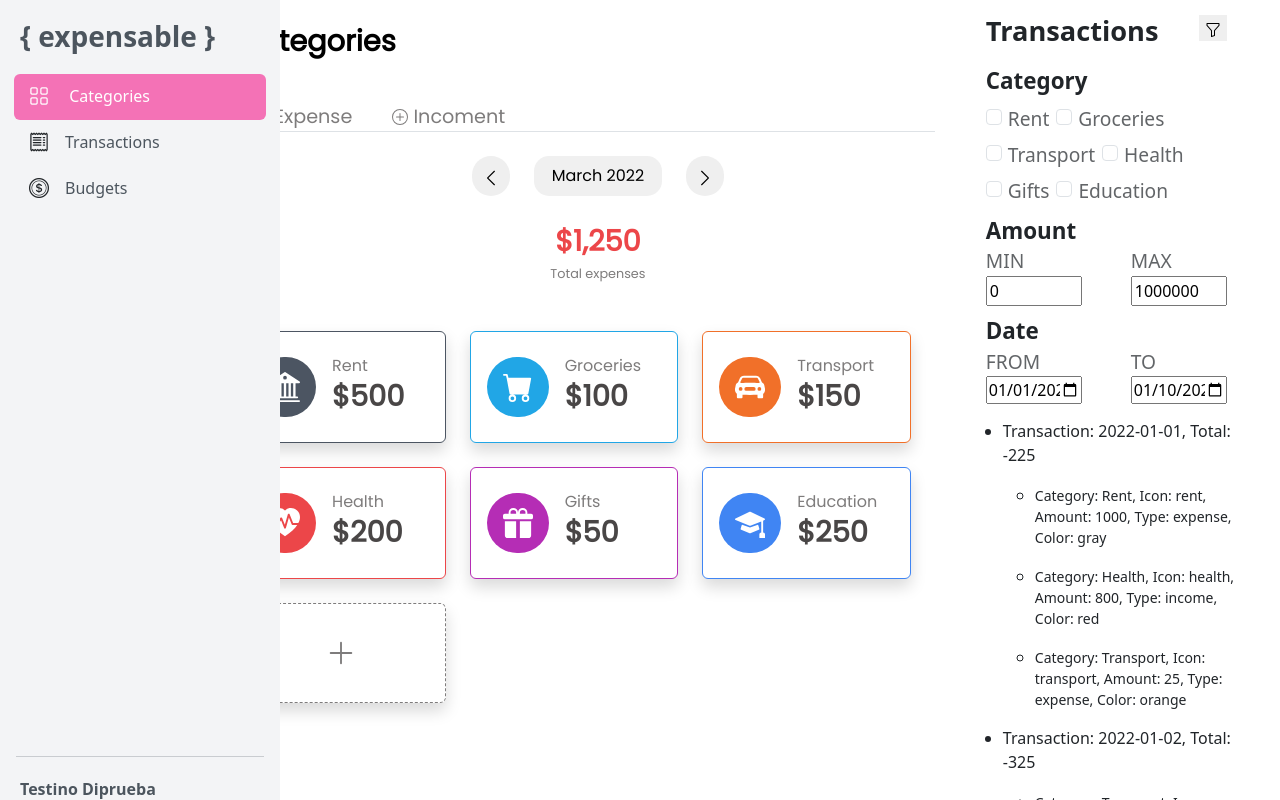
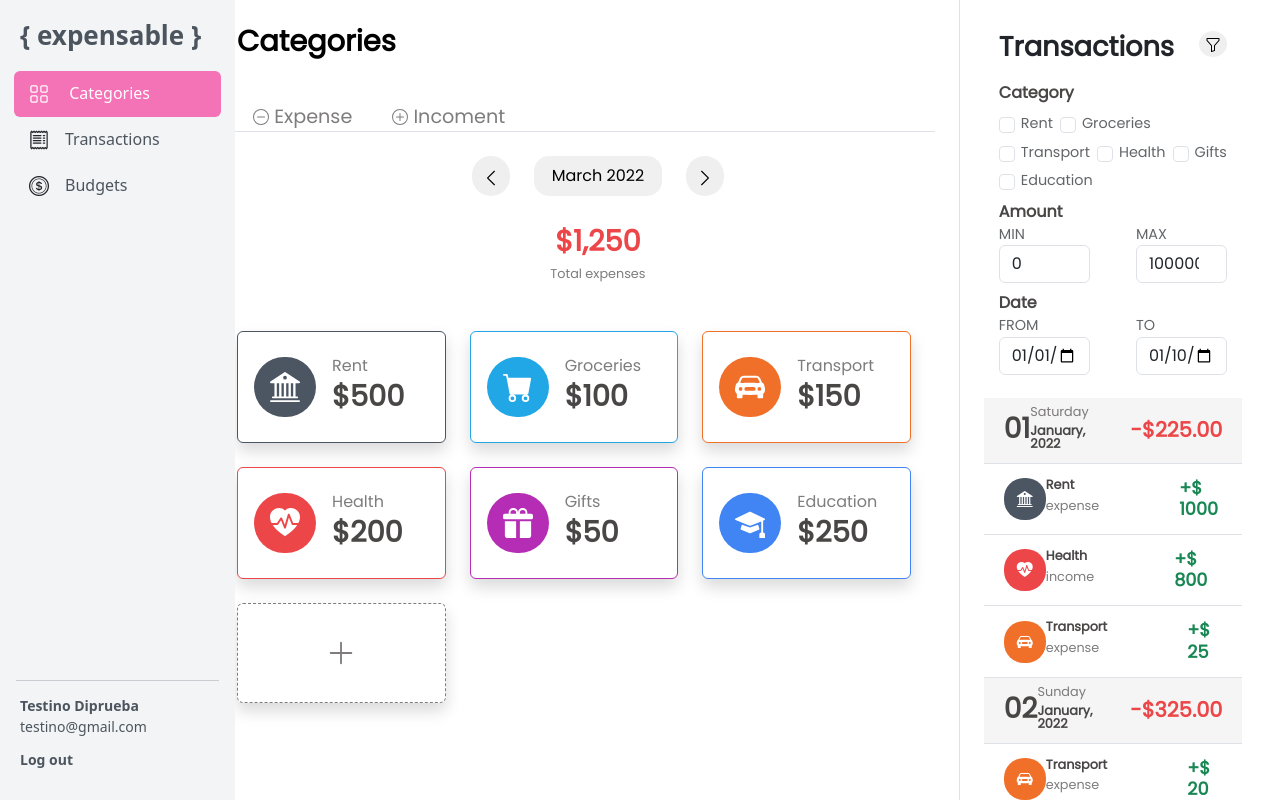
Before and after one commit to saral2829/Proyecto-Transacciones, an Angular app: page / in a window 1280 px wide. Both pictures are taken after a click on the button 1213 px from the left and 28 px from the top of the page. Shown: the top 800 px of the page. Built offline with nearby package versions, Linux system fonts and the light colour scheme.

Commit message:
Subiendo cambios

```diff
--- a/src/app/Componente/filter/filter.component.css
+++ b/src/app/Componente/filter/filter.component.css
@@ -1,3 +1,5 @@
+@import url("https://fonts.googleapis.com/css2?family=Poppins&display=swap");
+
 :host {
     --gray-color: #4c5562;
   }
@@ -11,6 +13,7 @@
     position: fixed;
     top: 0;
     width: 100%;
+
   }
   .filter-header {
     align-items: start;
@@ -22,21 +25,23 @@
     font-weight: bold;
   }
   .subtitle {
-  font-size: 1.4rem;
+    font-size: 1rem;
     font-weight: 600;
+    color: rgba(43, 40, 40, 0.858);
   }
   .filter-content {
     background-color: white;
     padding: 15px;
     z-index: 1;
     height: 100%;
+    font-family: "Poppins", sans-serif;
   }
 
   .btn-filter {
     border: none;
   }
   label {
-  font-size: 1.2rem;
+    font-size: 0.9rem;
     font-weight: 500;
     opacity: 0.7;
   }
--- a/src/app/Componente/filter/filter.component.html
+++ b/src/app/Componente/filter/filter.component.html
@@ -1,7 +1,7 @@
 <div class="filter-content">
-   <div class="filter-header">
-      <h2 class="mb-3 filter-title">Transactions</h2>
-      <button type="button" class="btn-filter mb-3" data-bs-toggle="collapse" href="#collapseExample">
+   <div class="filter-header mt-3">
+      <h2 class="mb-2 filter-title">Transactions</h2>
+      <button type="button" class="btn-filter mb-3 rounded-circle fw-5" data-bs-toggle="collapse" href="#collapseExample">
          <svg xmlns="http://www.w3.org/2000/svg" width="16" height="16" fill="currentColor" class="bi bi-funnel"
             viewBox="0 0 16 16">
             <path
@@ -10,8 +10,8 @@
       </button>
    </div>
    <form>
-      <div class="filter-body collapse" id="collapseExample">
-         <p class="mb-2 subtitle">Category</p>
+      <div class="filter-body collapse mb-2" id="collapseExample">
+         <p class="mb-2  mt-2 subtitle">Category</p>
          <div class="d-flex checkbox-container">
             <div class="d-flex checkbox" *ngFor="let category of filter_categories">
                <input type="checkbox" class="form-check-input" id="category" name="category.value"
@@ -24,12 +24,12 @@
          <div class="amount-container d-flex">
             <div class="minimo d-flex">
                <label for="min_amount" class="text-uppercase">Min</label>
-               <input id="min_amount" name="min_amount" type="number" [(ngModel)]="filter_params.min_amount"
+               <input id="min_amount" class="form-control" name="min_amount" type="number" [(ngModel)]="filter_params.min_amount"
                   (change)="onChange()">
             </div>
             <div class=" maximo d-flex">
                <label for="max_amount" class="text-uppercase">Max</label>
-               <input id="max_amount" name="max_amount" type="number" [(ngModel)]="filter_params.max_amount"
+               <input id="max_amount" class="form-control" name="max_amount" type="number" [(ngModel)]="filter_params.max_amount"
                   (change)="onChange()">
             </div>
          </div>
@@ -37,11 +37,11 @@
          <div class="amount-container d-flex">
             <div class="minimo d-flex">
                <label for="from" class="text-uppercase">From</label>
-               <input id="from" name="from" type="date" [(ngModel)]="filter_params.from" (change)="onChange()" />
+               <input id="from" class="form-control" name="from" type="date" [(ngModel)]="filter_params.from" (change)="onChange()" />
             </div>
             <div class="maximo d-flex">
                <label for="'to" class="text-uppercase">To</label>
-               <input id="to" name="to" type="date" [(ngModel)]="filter_params.to" (change)="onChange()" />
+               <input id="to" class="form-control" name="to" type="date" [(ngModel)]="filter_params.to" (change)="onChange()" />
             </div>
          </div>
       </div>
--- a/src/app/Componente/list-transactions/list-transactions.component.css
+++ b/src/app/Componente/list-transactions/list-transactions.component.css
@@ -0,0 +1,57 @@
+@import url("https://fonts.googleapis.com/css2?family=Poppins&display=swap");
+
+/*Estilo contenido fecha*/
+.content-date{
+  padding: 6px 20px;
+  background-color: #f5f5f5;
+}
+.info{
+  margin-right: 2rem;
+}
+.number{
+  font-family: "Poppins", sans-serif;
+  font-weight: 600;
+  padding-top: 5px;
+  color: rgba(43, 40, 40, 0.858);
+}
+.subtitle1 {
+  font-size: 0.8rem;
+  color: rgba(84, 81, 81, 0.752);
+  font-family: "Poppins", sans-serif;
+  margin-bottom: 6px;
+}
+.subtitle2 {
+  font-size: 0.8rem;
+  font-weight: 600;
+  color: rgba(43, 40, 40, 0.858);
+  font-family: "Poppins", sans-serif;
+  padding-bottom: 6px;
+}
+.total {
+  font-size: 1.3rem;
+  font-weight: 600;
+  color: #ec4649;
+  font-family: "Poppins", sans-serif;
+  margin: 0;
+}
+
+/*Estilo contenido info categoria*/
+.content-info{
+  padding: 14px 20px;
+}
+.icon-cat {
+  border-radius: 20px;
+  padding: 9px 13px;
+}
+.icon-cat .bi {
+  color: white;
+}
+.info-des{
+  margin-right: 5rem;
+}
+.amount {
+  font-size: 1.1rem;
+  font-weight: 600;
+  font-family: "Poppins", sans-serif;
+  margin: 0;
+}
--- a/src/app/Componente/list-transactions/list-transactions.component.html
+++ b/src/app/Componente/list-transactions/list-transactions.component.html
@@ -1,16 +1,22 @@
-<ul>
-   <li *ngFor="let date_transactions of transactions_by_date">
-      <p>Transaction: {{date_transactions.date}}, Total: {{getTotal(date_transactions.transactions)}}</p>
-      <ul>
-         <li *ngFor="let transaction of date_transactions.transactions">
-            <p style="font-size: 14px;">
-               Category: {{transaction.category}},
-               Icon: {{transaction.icon}},
-               Amount: {{transaction.amount}},
-               Type: {{transaction.type}},
-               Color: {{transaction.color}}
-            </p>
-         </li>
-      </ul>
-   </li>
-</ul>
+<div class="" *ngFor="let date_transactions of transactions_by_date">
+   <div class="d-flex align-items-center justify-content-between content-date border-bottom">
+     <h3 class="ml-2 number">{{ date_transactions.date | date: 'dd' }}</h3>
+     <div class="lh-1 info">
+       <h3 class="subtitle1">{{ date_transactions.date | date: 'EEEE' }}</h3>
+       <p class="h6 mb-0 lh-1 subtitle2">{{ date_transactions.date | date: 'MMMM, yyyy' }}</p>
+     </div>
+     <h4 class="total">{{ getTotal(date_transactions.transactions) | currency}}</h4>
+   </div>
+   <div class="d-flex align-items-center justify-content-between content-info border-bottom" *ngFor="let transaction of date_transactions.transactions">
+     <div class="icon-cat" [style.background]="transaction.color">
+       <i class="bi" [class]="transaction.icon"></i>
+     </div>
+     <div class="lh-1 info-des">
+       <p class="h6 mb-0 lh-1 subtitle2">{{ transaction.category }}</p>
+       <h3 class="subtitle1">{{ transaction.type }}</h3>
+     </div>
+     <div [class]="model?.amount! >= 0 ? 'text-success' : 'text-danger'">
+       <h4 class="amount"><span *ngIf="model?.amount! >= 0">+</span>$ {{ transaction.amount }}</h4>
+     </div>
+   </div>
+</div>
--- a/src/app/Componente/list-transactions/list-transactions.component.ts
+++ b/src/app/Componente/list-transactions/list-transactions.component.ts
@@ -13,6 +13,8 @@ import categories_json from "../../categories.json";
    styleUrls: ["./list-transactions.component.css"],
 })
 export class ListTransactionsComponent {
+   @Input() model: Transaction | null = null;
+
    @Input() filtered: Array<Transaction> = [];
 
    transactions_by_date: Array<TransactionsByDate> = [];
--- a/src/app/Componente/sidebard/sidebard.component.css
+++ b/src/app/Componente/sidebard/sidebard.component.css
@@ -2,10 +2,11 @@
   margin: 0;
   padding: 0;
 }
+
 .sidebar {
   position: fixed;
   background-color: rgb(243, 244, 246);
-  width: 280px;
+  width: 235px;
   height: 100%;
   top: 0;
   left: 0;
@@ -15,6 +16,7 @@
 .sidebar h3 {
   padding: 20px;
   font-weight: bold;
+  font-size: 26px;
 }
 .sidebar ul li {
   margin: 0 14px;
@@ -38,12 +40,13 @@ span {
 hr {
   margin: 0 1rem;
   position: relative;
-  top: 34em;
+  top: 29.4em;
 }
 .content {
   padding: 20px;
   position: relative;
-  top: 34em;
+  top: 33.2em;
+  font-size: 14px;
 }
 .content p {
   margin-bottom: 12px;
--- a/src/app/Componente/transactions/transactions.component.css
+++ b/src/app/Componente/transactions/transactions.component.css
@@ -0,0 +1,3 @@
+.container{
+    padding-left: 1.5rem;
+}
--- a/src/app/Componente/transactions/transactions.component.html
+++ b/src/app/Componente/transactions/transactions.component.html
@@ -1,4 +1,4 @@
-<div class="container">
+<div class="container border-start">
    <app-filter (filtered)="getFilteredTransactions($event)"></app-filter>
    <app-list-transactions [filtered]="filtered"></app-list-transactions>
-</div>
+ </div>
--- a/src/app/categories.json
+++ b/src/app/categories.json
@@ -3,49 +3,49 @@
     {
       "id": 1,
       "name": "Rent",
-      "icon": "rent",
+      "icon": "bi bi-bank2",
       "type": "expense",
-      "color": "gray",
+      "color": "#4c5562",
       "total": "500"
     },
     {
       "id": 2,
       "name": "Groceries",
-      "icon": "groceries",
+      "icon": "bi bi-cart-fill",
       "type": "expense",
-      "color": "blue",
+      "color": "#21a6e6",
       "total": "100"
     },
     {
       "id": 3,
       "name": "Transport",
-      "icon": "transport",
+      "icon": "bi bi-car-front-fill",
       "type": "expense",
-      "color": "orange",
+      "color": "#f17029",
       "total": "150"
     },
     {
       "id": 4,
       "name": "Health",
-      "icon": "health",
+      "icon": "bi bi-heart-pulse-fill",
       "type": "income",
-      "color": "red",
+      "color": "#ec4649",
       "total": "200"
     },
     {
       "id": 5,
       "name": "Gifts",
-      "icon": "gifts",
+      "icon": "bi bi-gift-fill",
       "type": "income",
-      "color": "purple",
+      "color": "#b52db5",
       "total": "50"
     },
     {
       "id": 6,
       "name": "Education",
-      "icon": "education",
+      "icon": "bi bi-mortarboard-fill",
       "type": "expense",
-      "color": "sky-blue",
+      "color": "#4085f3",
       "total": "250"
     }
   ]
```
Lines whose indentation alone changed are shown as unchanged.
